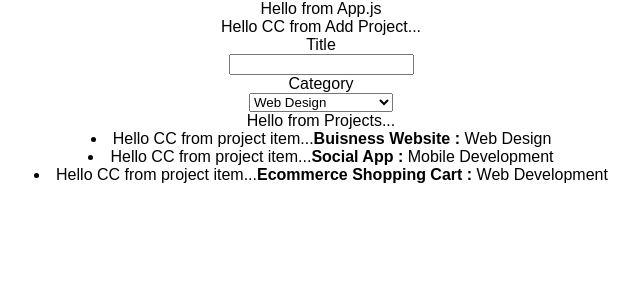
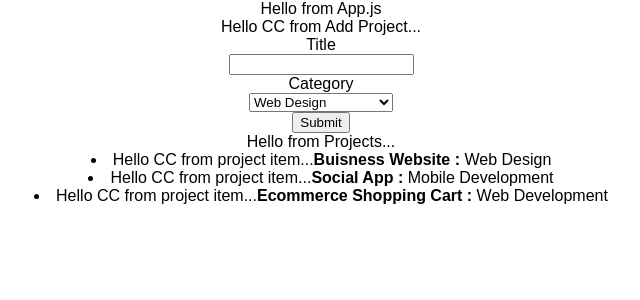
Before and after one commit to ntnikhilesh/my-react-app, a React (Create React App) app: page / in a window 1280 px wide. Shown: the top 300 px of the page, without its empty margins (319-959 px from the left). Built offline with nearby package versions, Linux system fonts and the light colour scheme.

Commit message:
Passing data from child to parent(from addProject to app.js)

```diff
--- a/src/App.js
+++ b/src/App.js
@@ -29,11 +29,20 @@ componentWillMount(){
   }]})
 }
 
+handleAddProject(project){
+  console.log('new project from add project in App.js : ',project)
+
+  let projects=this.state.projects;
+  projects.push(project);
+  this.setState({projects:projects})
+}
+
+
   render() {
     return (
       <div className="App">
         Hello from App.js
-        <AddProject/>
+        <AddProject addProject={this.handleAddProject.bind(this)}/>
         <Projects projects={this.state.projects}/>
       </div>
     );
--- a/src/Components/AddProject.js
+++ b/src/Components/AddProject.js
@@ -1,18 +1,44 @@
 import React, { Component } from 'react';
 
 class AddProject extends Component {
+
+    constructor(){
+        super();
+        this.state={
+            newProject:{}
+        }
+    }
+
+
     static defaultProps={
         categories:['Web Design','Web Development','Mobile Development']
     }
 
+    handleSubmit(e){
+        console.log('Submitted',this.refs.title.value)
+        if(this.refs.title.value ===''){
+            alert('Title is required.')
+        }else{
+            this.setState({newProject:{
+                title:this.refs.title.value,
+                category: this.refs.category.value
+            }},function(){
+                console.log(this.state)
+                //set value to the sate of App.js
+                this.props.addProject(this.state.newProject)
+            })
+        }
+        e.preventDefault();
+    }
+
   render() {
       let categoryOption=this.props.categories.map(category=>{
-          return <option key={category} value='category'>{category}</option>
+          return <option key={category} value={category}>{category}</option>
       })
     return (
       <div>
         Hello CC from Add Project...<br/ >
-        <form>
+        <form onSubmit={this.handleSubmit.bind(this)}>
             <div>
                 <label>Title</label><br/>
                 <input type='text' ref='title' />
@@ -23,6 +49,7 @@ class AddProject extends Component {
                     {categoryOption}
                 </select>
             </div>
+            <input type='submit' value='Submit' />
             </form>
       </div>
     );
```
